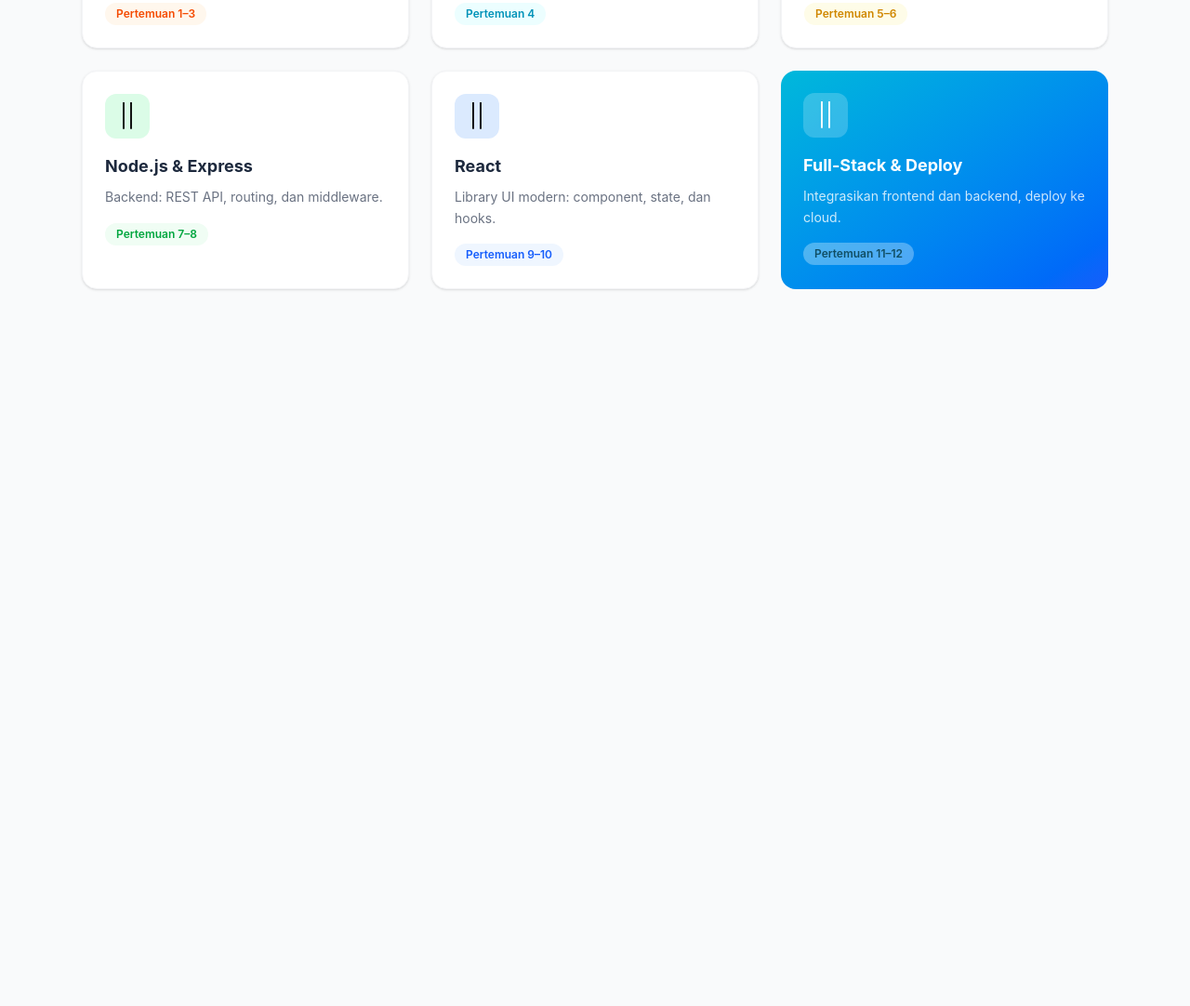
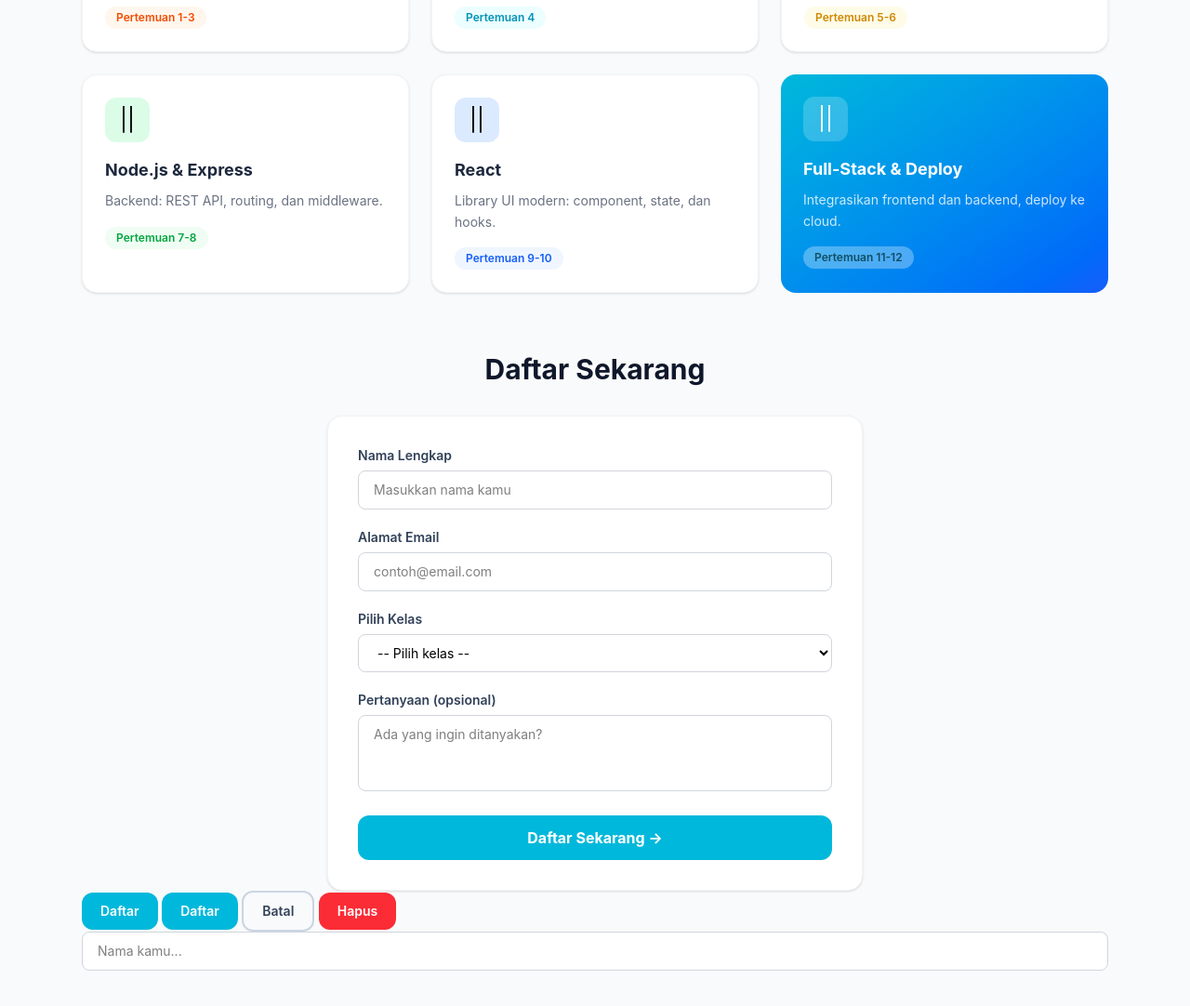
Before and after one commit to aldhoperayudha1107-art/2025573010117_workshop_web_dasar, a website built with Vite: page modul-5/index.html in a window 1280 px wide. Shown: the part 796-1878 px from the top of the page at 93% size. Before the commit the page ends 1147 px from the top, so only its background shows below. Built offline with nearby package versions, Linux system fonts and the light colour scheme.

Commit message:
bagian-4-komponen UI & dark mode

```diff
--- a/modul-5/index.html
+++ b/modul-5/index.html
@@ -5,11 +5,14 @@
     <meta name="viewport" content="width=device-width, initial-scale=1.0" />
     <title>Tailwind CSS</title>
   </head>
-  <body class="bg-gray-50 font-sans">
+  <body
+    class="bg-gray-50 dark:bg-slate-950 font-sans transition-colors duration-300"
+  >
     <!-- Navbar Responsif -->
     <nav class="bg-slate-900 text-white px-6 py-4 sticky top-0 z-50">
       <div class="max-w-6xl mx-auto flex items-center justify-between">
         <a href="#" class="text-xl font-bold text-cyan-400"> WebKu</a>
+
         <!-- Menu: tersembunyi di mobile, tampil di md ke atas -->
         <ul class="hidden md:flex gap-8 text-sm">
           <li>
@@ -36,6 +39,14 @@
         >
           Masuk
         </a>
+        <!-- Tambahkan tombol toggle di navbar, setelah tombol Masuk -->
+        <button
+          id="toggleDark"
+          class="ml-3 p-2 rounded-lg bg-slate-700 hover:bg-slate-600 text-white transition-colors"
+          title="Toggle Dark Mode"
+        >
+          Dark
+        </button>
       </div>
     </nav>
     <main class="max-w-6xl mx-auto px-6 py-10">
@@ -105,7 +116,7 @@
             <span
               class="inline-block mt-4 text-xs font-semibold text-orange-600 bg-orange-50 px-3 py-1 rounded-full"
             >
-              Pertemuan 1–3
+              Pertemuan 1-3
             </span>
           </div>
           <div
@@ -141,7 +152,7 @@
             <span
               class="inline-block mt-4 text-xs font-semibold text-yellow-600 bg-yellow-50 px-3 py-1 rounded-full"
             >
-              Pertemuan 5–6
+              Pertemuan 5-6
             </span>
           </div>
           <div
@@ -161,7 +172,7 @@
             <span
               class="inline-block mt-4 text-xs font-semibold text-green-600 bg-green-50 px-3 py-1 rounded-full"
             >
-              Pertemuan 7–8
+              Pertemuan 7-8
             </span>
           </div>
           <div
@@ -179,7 +190,7 @@
             <span
               class="inline-block mt-4 text-xs font-semibold text-blue-600 bg-blue-50 px-3 py-1 rounded-full"
             >
-              Pertemuan 9–10
+              Pertemuan 9-10
             </span>
           </div>
           <div
@@ -197,11 +208,97 @@
             <span
               class="inline-block mt-4 text-xs font-semibold text-cyan-900 bg-white/30 px-3 py-1 rounded-full"
             >
-              Pertemuan 11–12
+              Pertemuan 11-12
             </span>
           </div>
         </div>
+        <!-- Form Section — tambahkan setelah </section> kartu -->
+        <section class="mt-16 max-w-xl mx-auto">
+          <h2 class="text-3xl font-bold text-slate-900 text-center mb-8">
+            Daftar Sekarang
+          </h2>
+          <form
+            class="bg-white rounded-2xl shadow-sm border border-gray-100 p-8 space-y-5"
+          >
+            <!-- Input Group -->
+            <div>
+              <label
+                class="block text-sm font-semibold text-slate-700 mb-1.5"
+                for="nama"
+              >
+                Nama Lengkap
+              </label>
+              <input
+                id="nama"
+                type="text"
+                placeholder="Masukkan nama kamu"
+                class="w-full px-4 py-2.5 border border-gray-300 rounded-lg text-sm focus:outline-none focus:ring-2 focus:ring-cyan-500 focus:border-transparent transition"
+              />
+            </div>
+            <div>
+              <label
+                class="block text-sm font-semibold text-slate-700 mb-1.5"
+                for="email"
+              >
+                Alamat Email
+              </label>
+              <input
+                id="email"
+                type="email"
+                placeholder="contoh@email.com"
+                class="w-full px-4 py-2.5 border border-gray-300 rounded-lg text-sm focus:outline-none focus:ring-2 focus:ring-cyan-500 focus:border-transparent transition"
+              />
+            </div>
+            <div>
+              <label
+                class="block text-sm font-semibold text-slate-700 mb-1.5"
+                for="kelas"
+              >
+                Pilih Kelas
+              </label>
+              <select
+                id="kelas"
+                class="w-full px-4 py-2.5 border border-gray-300 rounded-lg text-sm bg-white focus:outline-none focus:ring-2 focus:ring-cyan-500 focus:border-transparent transition"
+              >
+                <option value="">-- Pilih kelas --</option>
+                <option>Kelas A — Senin/Rabu</option>
+                <option>Kelas B — Selasa/Kamis</option>
+              </select>
+            </div>
+            <div>
+              <label
+                class="block text-sm font-semibold text-slate-700 mb-1.5"
+                for="pesan"
+              >
+                Pertanyaan (opsional)
+              </label>
+              <textarea
+                id="pesan"
+                rows="3"
+                placeholder="Ada yang ingin ditanyakan?"
+                class="w-full px-4 py-2.5 border border-gray-300 rounded-lg text-sm resize-none focus:outline-none focus:ring-2 focus:ring-cyan-500 focus:border-transparent transition"
+              ></textarea>
+            </div>
+            <button
+              type="submit"
+              class="w-full bg-cyan-500 hover:bg-cyan-600 active:bg-cyan-700 text-white font-bold py-3 rounded-xl transition-colors focus:outline-none focus:ring-2 focus:ring-cyan-500 focus:ring-offset-2"
+            >
+              Daftar Sekarang →
+            </button>
+          </form>
+        </section>
       </section>
+      <!-- Sebelum: class panjang berulang -->
+      <button
+        class="inline-flex items-center justify-center px-5 py-2.5 rounded-xl font-semibold text-sm transition-all duration-200 bg-cyan-500 text-white hover:bg-cyan-600 ..."
+      >
+        Daftar
+      </button>
+      <!-- Sesudah: pakai @apply component -->
+      <button class="btn-primary">Daftar</button>
+      <button class="btn-outline">Batal</button>
+      <button class="btn-danger">Hapus</button>
+      <input type="text" class="input" placeholder="Nama kamu..." />
     </main>
     <script type="module" src="/src/main.js"></script>
   </body>
--- a/modul-5/src/main.js
+++ b/modul-5/src/main.js
@@ -1,5 +1,20 @@
 // main.js
 import "./style.css";
-
 // Hapus semua kode lain di main.js (template default Vite)
 // Kita akan menulis HTML langsung di index.html
+// main.js
+import "./style.css";
+// Dark mode toggle
+const btn = document.getElementById("toggleDark");
+const html = document.documentElement;
+// Cek preferensi tersimpan
+if (localStorage.getItem("theme") === "dark") {
+  html.classList.add("dark");
+  btn.textContent = "light";
+}
+btn.addEventListener("click", () => {
+  html.classList.toggle("dark");
+  const isDark = html.classList.contains("dark");
+  btn.textContent = isDark ? "light" : "dark";
+  localStorage.setItem("theme", isDark ? "dark" : "light");
+});
--- a/modul-5/src/style.css
+++ b/modul-5/src/style.css
@@ -1,2 +1,35 @@
-/* style.css */
 @import "tailwindcss";
+@custom-variant dark (&:where(.dark, .dark *));
+
+@layer components {
+  .btn,
+  .btn-primary,
+  .btn-outline,
+  .btn-danger {
+    @apply inline-flex items-center justify-center
+    px-5 py-2.5 rounded-xl font-semibold text-sm
+    transition-all duration-200 cursor-pointer
+    focus:outline-none focus:ring-2 focus:ring-offset-2;
+  }
+
+  .btn-primary {
+    @apply bg-cyan-500 text-white hover:bg-cyan-600 focus:ring-cyan-500;
+  }
+
+  .btn-outline {
+    @apply border-2 border-slate-300 text-slate-700
+    hover:border-cyan-500 hover:text-cyan-600
+    focus:ring-cyan-500;
+  }
+
+  .btn-danger {
+    @apply bg-red-500 text-white hover:bg-red-600 focus:ring-red-500;
+  }
+
+  .input {
+    @apply w-full px-4 py-2.5 border border-gray-300 rounded-lg text-sm
+    bg-white dark:bg-slate-800 dark:border-slate-600
+    dark:text-white focus:outline-none focus:ring-2 focus:ring-cyan-500
+    focus:border-transparent transition;
+  }
+}
```
